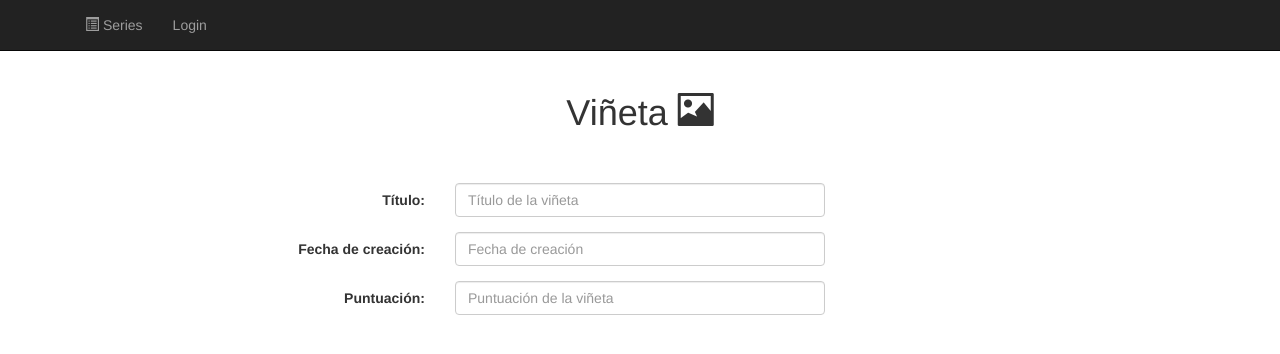
After one commit to vegaj/iweb-python, a Python web app: template src/templates/sketches/show.html in a window 1280 px wide. The commit adds this page. Shown: the top 354 px of the page. Run offline with Jinja, Linux system fonts and the light colour scheme; the template is opened without the code that fills it, so the values that code supplies are empty; some libraries are stand-ins or nearby versions.

Commit message:
ver viñeta sin comentarios

```diff
--- a/src/main.py
+++ b/src/main.py
@@ -1,6 +1,6 @@
 from views import Login, Logout, Error
 from series import NewSerie, ListSeries, ShowSerie, EditSerie, DeleteSerie
-from sketches import NewSketch, EditSketch, DeleteSketch
+from sketches import NewSketch, EditSketch, DeleteSketch, ShowSketch
 from comments import NewComment, DeleteComment
 import webapp2
 from cgitb import handler
@@ -13,6 +13,7 @@ app = webapp2.WSGIApplication([
         ('/', ListSeries),
         ('/login', Login),
         ('/logout', Logout),
+        ('/sketches/show/([\d]+)', ShowSketch),
         ('/sketches/edit/([\d]+)', EditSketch),
         ('/sketches/delete/([\d]+)', DeleteSketch),
         ('/series/', ListSeries),
--- a/src/templates/sketches/list.html
+++ b/src/templates/sketches/list.html
@@ -19,7 +19,7 @@
             <td>{{ sk.createdAt }}</td>
             <!-- TODO: Restringir -->
             <td>
-                <a href="/sketches/{{ sk.key().id() }}" class="btn btn-info">
+                <a href="/sketches/show/{{ sk.key().id() }}" class="btn btn-info">
                     <!-- En badge: el número de comentarios -->
                     <span class="badge">{{ sk.comments.count() }}</span> <span class="glyphicon glyphicon-comment"></span>
                 </a>
--- /dev/null
+++ b/src/templates/sketches/show.html
@@ -0,0 +1,50 @@
+{% extends "base.html" %}
+{% block content %}
+
+<div class="row">
+    <div class="col-lg-12 text-center">
+        <h1> Viñeta <span class="glyphicon glyphicon-picture" aria-hidden="true"></span></h1>
+    </div>
+</div>
+<br/>
+<br/>
+
+
+<div class="row">
+    <div class="col-md-2"></div>
+    <div class="col-md-8">
+    {% if error %}
+        <div class="alert alert-danger">{{ error }}</div>
+	{% endif %}
+        <form class="form-horizontal" role="form" action="" method="post">
+            <div class="form-group">
+                <label for="inputTitle" class="col-sm-3 control-label">T&iacute;tulo:</label>
+
+                <div class="col-sm-6">
+                    <input type="text" class="form-control" name="inputTitle" id="inputTitle" placeholder="T&iacute;tulo de la vi&ntilde;eta" value="{{ title }}">
+                </div>
+            </div>
+
+            <div class="form-group">
+                <label for="inputName" class="col-sm-3 control-label">Fecha de creaci&oacute;n:</label>
+
+                <div class="col-sm-6">
+                    <input class="form-control" name="inputCreatedAt" id="inputCreatedAt"
+                           placeholder="Fecha de creaci&oacute;n" value="{{ createdAt }}">
+                </div>
+            </div>
+
+            <div class="form-group">
+                <label for="inputScore" class="col-sm-3 control-label">Puntuaci&oacute;n:</label>
+                <div class="col-sm-6">
+                    <input type="text" class="form-control" name="inputScore" id="inputScore"
+                           placeholder="Puntuaci&oacute;n de la vi&ntilde;eta" value="{{ score }}">
+                </div>
+            </div>
+
+        </form>
+    </div>
+    <div class="col-md-2"></div>
+</div>
+
+{% endblock content %}
```
Also changed, not shown: src/sketches.py (+14 -2 lines).
